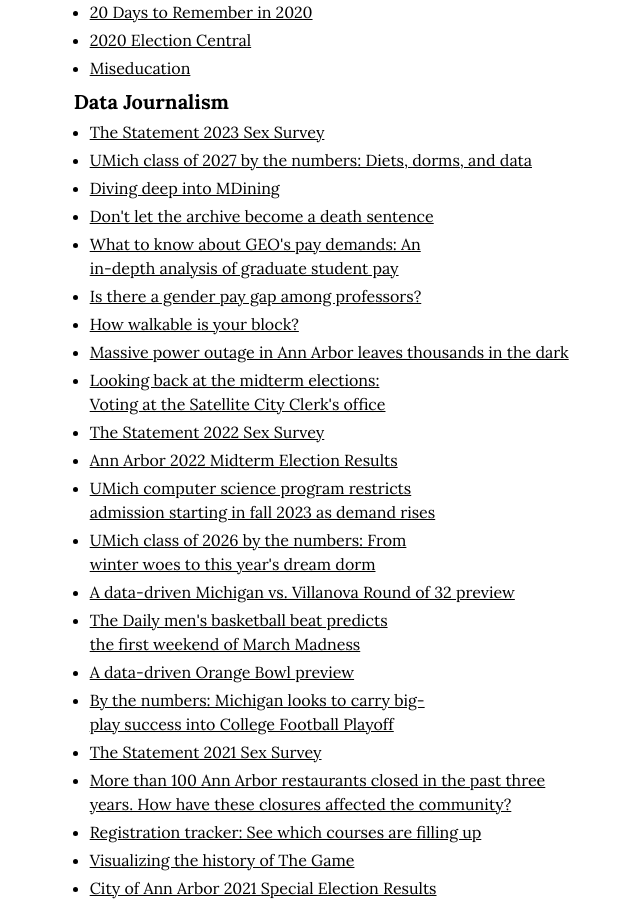
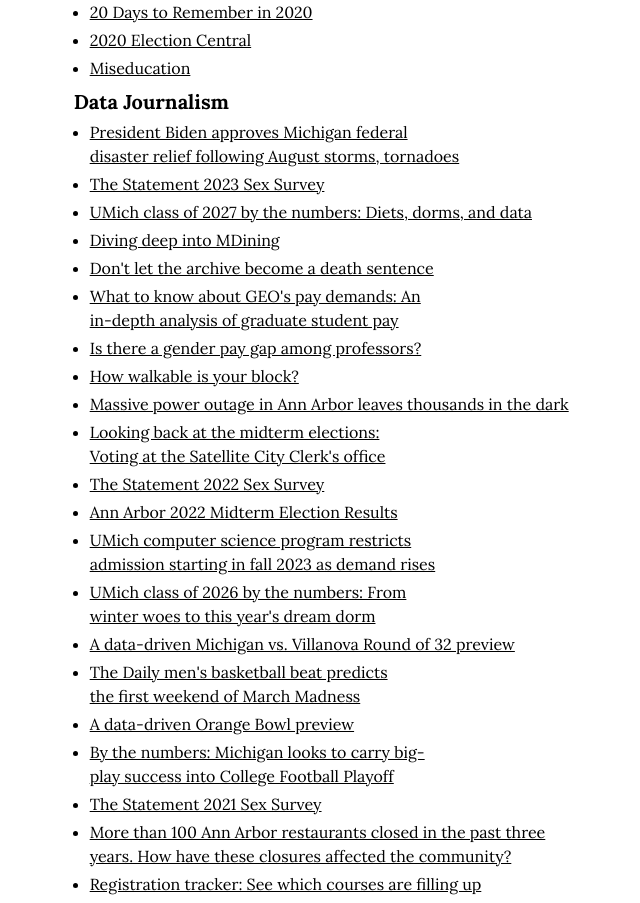
Before and after one commit to michigandaily/michigandaily.github.io, a Next.js app: page / in a window 1280 px wide. Shown: the part 1320-2223 px from the top of the page, without its empty margins (285-925 px from the left). Built offline with nearby package versions, Linux system fonts and the light colour scheme.

Commit message:
add data article

```diff
--- a/src/app/page.tsx
+++ b/src/app/page.tsx
@@ -251,6 +251,11 @@ export default function Page() {
               <Anchor href="#data-journalism">Data Journalism</Anchor>
             </h3>
             <UnorderedList>
+              <li>
+                <Link href="https://www.michigandaily.com/government/president-biden-approves-michigan-federal-disaster-relief-following-august-storms-tornadoes/">
+                  President Biden approves Michigan federal disaster relief following August storms, tornadoes
+                </Link>
+              </li>
               <li>
                 <Link href="https://www.michigandaily.com/statement/the-statement-2023-sex-survey/">
                   The Statement 2023 Sex Survey
```
